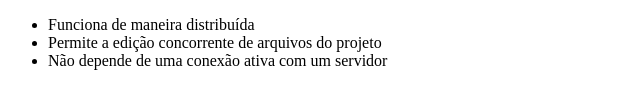
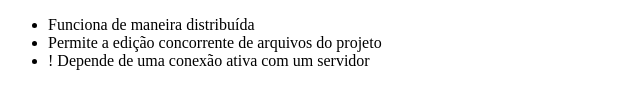
Before and after one commit to davidhsv/curso-git, a plain HTML site: page index.html in a window 1280 px wide. Shown: the part 175-284 px from the top of the page, 0-640 px from the left. Drawn offline with Linux system fonts and the light colour scheme.

Commit message:
first commit

```diff
--- a/index.html
+++ b/index.html
@@ -11,7 +11,7 @@
         <ul>
             <li>Funciona de maneira distribuída</li>
             <li>Permite a edição concorrente de arquivos do projeto</li>
-            <li>Não depende de uma conexão ativa com um servidor</li>
+            <li>! Depende de uma conexão ativa com um servidor</li>
         </ul>
     </body>
 </html>
```
Also changed, not shown: 1 other file.
